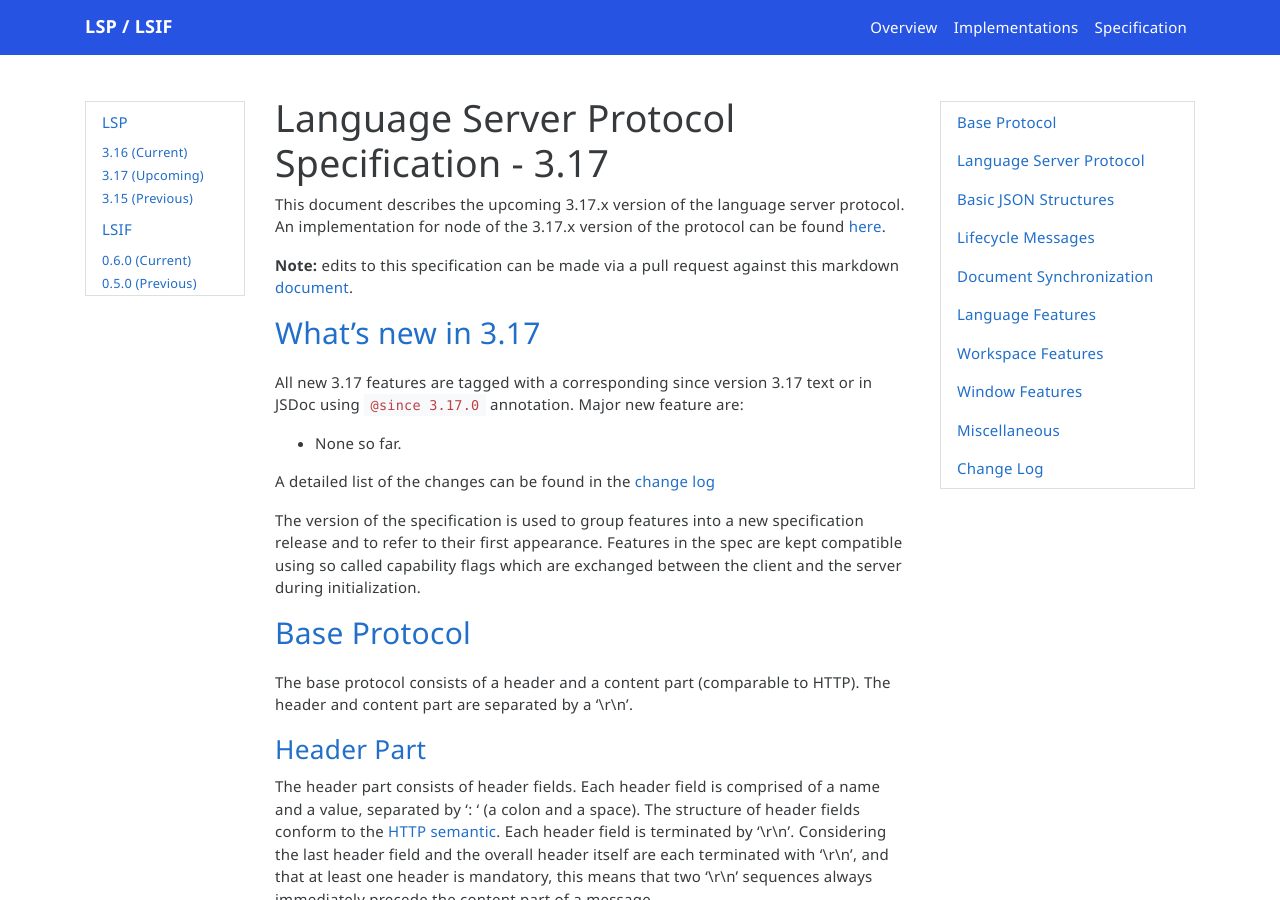
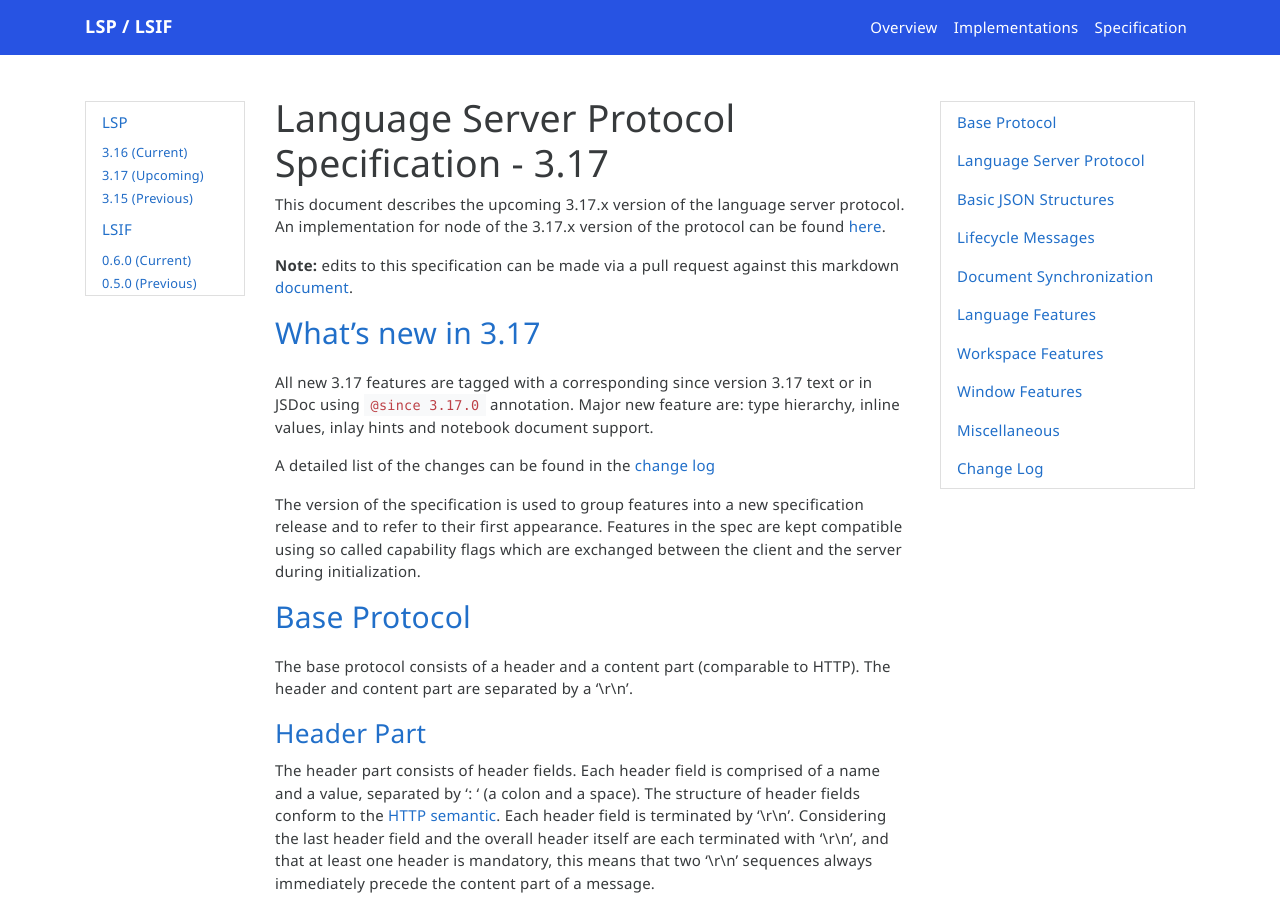
Before and after one commit to microsoft/language-server-protocol, a Jekyll site: the page built from _specifications/lsp/3.17/specification.md, in a window 1280 px wide and 900 px high. Built offline with Jekyll 4.4.1, drawn with Linux system fonts in a browser that asks for light colours; nearby versions of some CDN libraries; emoji names are drawn with the system emoji font; comment, search, counter and statistics services are not loaded.

Commit message:
Add new feature list

```diff
--- a/_specifications/lsp/3.17/specification.md
+++ b/_specifications/lsp/3.17/specification.md
@@ -14,9 +14,7 @@ This document describes the upcoming 3.17.x version of the language server proto
 
 ## <a href="#whatIsNew" name="whatIsNew" class="anchor"> What's new in 3.17 </a>
 
-All new 3.17 features are tagged with a corresponding since version 3.17 text or in JSDoc using `@since 3.17.0` annotation. Major new feature are:
-
-- None so far.
+All new 3.17 features are tagged with a corresponding since version 3.17 text or in JSDoc using `@since 3.17.0` annotation. Major new feature are: type hierarchy, inline values, inlay hints and notebook document support.
 
 A detailed list of the changes can be found in the [change log](#version_3_17_0)
 
```
